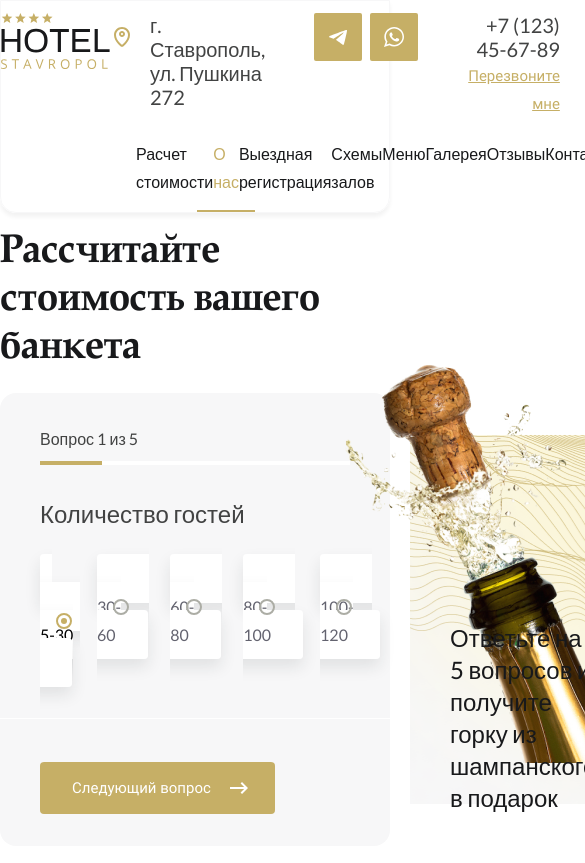
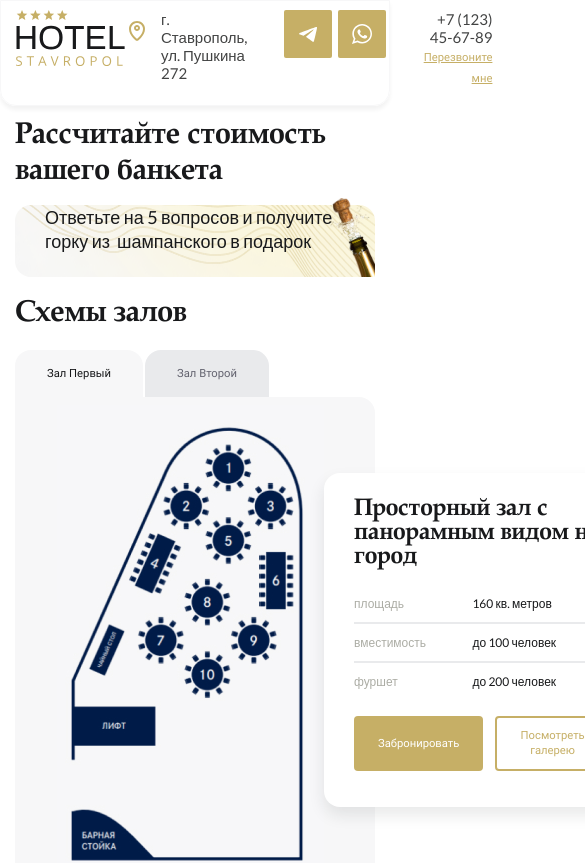
Before and after one commit to anvyden/hotel, a Vue app: page / in a window 390 px wide. Shown: the top 863 px of the page, 585 px wide, since content can reach past the window. Built offline with nearby package versions, Linux system fonts and the light colour scheme.

Commit message:
add logic for selected radio in quiz. Create pp from large-desktop to tablet resolution

```diff
--- a/src/components/BookingCard/BookingCard.vue
+++ b/src/components/BookingCard/BookingCard.vue
@@ -48,7 +48,7 @@ const emit = defineEmits(['openModal'])
 
   &__hall {
     &-options {
-      margin-bottom: rem(31);
+      margin-bottom: rem(32);
       list-style-type: none;
     }
 
--- a/src/components/Footer/Footer.vue
+++ b/src/components/Footer/Footer.vue
@@ -23,7 +23,7 @@ import { FOOTER_SOCIALS } from './constants'
               :key="name"
               :has-gray-fill="true"
               :has-rounded-borders="true"
-              :size="'small'"
+              :size="'large'"
             />
           </ul>
         </div>
--- a/src/components/Halls/Halls.vue
+++ b/src/components/Halls/Halls.vue
@@ -99,6 +99,10 @@ const findHall = ({ target }: MouseEvent) => {
     padding: rem(11) rem(56) rem(11) rem(231);
     background: $lightPlatinum;
     border-radius: 0px 16px 16px 16px;
+
+    @include large-tablet {
+      padding-left: rem(56);
+    }
   }
 }
 </style>
--- a/src/components/Modal/Modal.vue
+++ b/src/components/Modal/Modal.vue
@@ -142,9 +142,9 @@ const emit = defineEmits(['closeModal'])
       position: absolute;
       top: 16px;
       right: 16px;
-
       background: none;
       border: none;
+      cursor: pointer;
     }
   }
 }
--- a/src/components/Navigation/Navigation.vue
+++ b/src/components/Navigation/Navigation.vue
@@ -30,6 +30,14 @@ const activeLink = ref(
 
 .navigation {
   padding: 0 rem(135);
+
+  @include large-tablet {
+    padding: 0 rem(20);
+  }
+
+  @include tablet {
+    display: none;
+  }
 
   &__list {
     display: flex;
--- a/src/components/Quiz/Quiz.vue
+++ b/src/components/Quiz/Quiz.vue
@@ -5,7 +5,12 @@ import { ref } from 'vue'
 import { QUIZ_QUESTIONS } from './constants'
 
 const currentQuestion = ref(QUIZ_QUESTIONS[0])
+const selectedAnswer = ref(QUIZ_QUESTIONS[0].answers[0])
 const quizCompeleted = ref(false)
+
+const changeSelectedAnswer = (answers: string[], currentAnswer: string) => {
+  return answers.find((answer) => answer === currentAnswer) || selectedAnswer.value
+}
 </script>
 
 <template>
@@ -42,7 +47,8 @@ const quizCompeleted = ref(false)
                 <Radio
                   :name="currentQuestion.id"
                   :text="answer"
-                  :is-checked="currentQuestion.answers.indexOf(answer) === 0"
+                  :is-checked="answer === selectedAnswer"
+                  @selected="selectedAnswer = changeSelectedAnswer(currentQuestion.answers, $event)"
                 />
               </li>
             </ul>
@@ -63,7 +69,7 @@ const quizCompeleted = ref(false)
         </div>
       </div>
       <div class="quiz__additional-block">
-        <img class="quiz__additional-block-img" src="@/assets/img/bottle.png" />
+        <img class="quiz__additional-block-img" src="@/assets/img/bottle.png" alt="bottle" />
         <h4 class="quiz__additional-block-text">
           Ответьте на {{ QUIZ_QUESTIONS.length }} вопросов и получите горку из&nbsp; шампанского в
           подарок
@@ -105,6 +111,10 @@ const quizCompeleted = ref(false)
     border-radius: $mainBorderRadius;
     background: $lightPlatinum;
 
+    @include tablet {
+      display: none;
+    }
+
     &-content {
       padding: rem(32) rem(40);
     }
@@ -144,10 +154,18 @@ const quizCompeleted = ref(false)
         display: flex;
         gap: rem(17);
         list-style-type: none;
+
+        @include small-desktop {
+          flex-wrap: wrap;
+        }
+      }
+
+      &-answer {
+        display: flex;
       }
 
       &-text {
-        margin-bottom: rem(35);
+        margin-bottom: rem(23);
         color: $gray;
 
         @include font-h4;
@@ -156,7 +174,7 @@ const quizCompeleted = ref(false)
 
     &-controls {
       position: relative;
-      padding-top: rem(45);
+      padding-top: rem(33);
 
       &::before {
         content: '';
@@ -191,12 +209,14 @@ const quizCompeleted = ref(false)
     position: relative;
     width: 100%;
     max-width: rem(650);
+    border-radius: $mainBorderRadius;
     background: url('@/assets/img/quiz-background.png') no-repeat center;
 
     &-img {
       position: absolute;
-      top: -29px;
       right: 0;
+      bottom: 0;
+      max-height: 110%;
     }
 
     &-text {
--- a/src/components/Radio/Radio.vue
+++ b/src/components/Radio/Radio.vue
@@ -6,10 +6,12 @@ type Props = {
 }
 
 defineProps<Props>()
+
+const emit = defineEmits(['selected'])
 </script>
 
 <template>
-  <label class="radio">
+  <label class="radio" @click="emit('selected', text)" :class="{ 'radio--selected': isChecked }">
     <input class="radio__input" type="radio" :name="name" :checked="isChecked" />
     <span class="radio__text">{{ text }}</span>
   </label>
@@ -21,12 +23,22 @@ defineProps<Props>()
 
 .radio {
   position: relative;
-  padding: 15px 32px 15px 12px;
-  // border: 1px solid $secondaryColor;
+  padding: rem(12) rem(32) rem(12) rem(12);
   border-radius: $controlsBorderRadius;
   background: $white;
   box-shadow: $mainBoxShadow;
   cursor: pointer;
+
+  &--selected {
+    outline: 1px solid $secondaryColor;
+  }
+
+  @include desktop {
+    padding: rem(15) rem(24) rem(15) rem(8);
+  }
+
+  @include small-desktop {
+  }
 
   &__input {
     position: absolute;
--- a/src/components/Social/Social.vue
+++ b/src/components/Social/Social.vue
@@ -9,7 +9,7 @@ type Props = {
   icon: 'telegram' | 'whatsapp' | 'facebook' | 'vk'
   hasGrayFill?: boolean
   hasRoundedBorders?: boolean
-  size?: 'small'
+  size?: 'large'
 }
 
 const SOCIALS_ICONS = {
@@ -28,10 +28,10 @@ defineProps<Props>()
     :class="{
       'social--fill-gray': hasGrayFill,
       'social--rounded-borders': hasRoundedBorders,
-      'social--size-small': size === 'small'
+      'social--size-large': size === 'large'
     }"
   >
-    <a class="social__link" :href="link" rel="noopener">
+    <a class="social__link" :href="link" rel="noopener" target="_blank">
       <component :is="SOCIALS_ICONS[icon]" />
     </a>
   </li>
@@ -53,7 +53,7 @@ defineProps<Props>()
     border-radius: $mainBorderRadius;
   }
 
-  &--size-small {
+  &--size-large {
     width: 52px;
     height: 52px;
 
--- a/src/styles/_layouts.scss
+++ b/src/styles/_layouts.scss
@@ -1,7 +1,11 @@
-@import '@/styles/_vars.scss';
+// @import '@/styles/_vars.scss';
 @import '@/styles/_mixins.scss';
 
 .container {
   max-width: rem(1588);
   margin: 0 auto;
+
+  @include desktop {
+    padding: 0 rem(20);
+  }
 }
--- a/src/styles/_mixins.scss
+++ b/src/styles/_mixins.scss
@@ -1,37 +1,85 @@
+@mixin large-desktop {
+  @media (max-width: (1720px)) {
+    @content;
+  }
+}
+
+@mixin desktop {
+  @media (max-width: (1520px)) {
+    @content;
+  }
+}
+
+@mixin small-desktop {
+  @media (max-width: (1280px)) {
+    @content;
+  }
+}
+
+@mixin large-tablet {
+  @media (max-width: (1024px)) {
+    @content;
+  }
+}
+
+@mixin tablet {
+  @media (max-width: (768px)) {
+    @content;
+  }
+}
+
+@mixin small-tablet {
+  @media (max-width: (600px)) {
+    @content;
+  }
+}
+
+@mixin mobile {
+  @media (max-width: (480px)) {
+    @content;
+  }
+}
+
+@mixin small-mobile {
+  @media (max-width: (320px)) {
+    @content;
+  }
+}
+
 @mixin font-h2() {
   font-family: P052, Arial, sans-serif;
-  font-size: 40px;
+  font-size: rem(40);
   font-weight: 700;
-  line-height: 48px;
+  line-height: rem(48);
   color: $primaryColor;
 }
 
 @mixin font-h3() {
   font-family: P052, Arial, sans-serif;
-  font-size: 32px;
+  font-size: rem(32);
   font-weight: 700;
-  line-height: 32px;
+  line-height: rem(32);
   color: $primaryColor;
 }
 
 @mixin font-h4() {
-  font-size: 24px;
+  font-size: rem(24);
   font-weight: 400;
-  line-height: 32px;
+  line-height: rem(32);
 }
 
 @mixin font-roboto() {
   font-family: Roboto, Arial, sans-serif;
-  font-size: 15px;
+  font-size: rem(15);
   font-weight: 400;
-  line-height: 20px;
+  line-height: rem(20);
   color: $secondaryColor;
 }
 
 @mixin font-contacts() {
-  font-size: 20px;
+  font-size: rem(20);
   font-weight: 400;
-  line-height: 24px;
+  line-height: rem(24);
   color: $gray;
 }
 
--- a/src/styles/_settings.scss
+++ b/src/styles/_settings.scss
@@ -13,7 +13,15 @@ body {
   font-size: $mainFontSize;
   font-weight: 400;
   color: $primaryColor;
-  line-height: 28px;
+  line-height: rem(28);
+
+  @include desktop {
+    font-size: 14px;
+  }
+
+  @include small-desktop {
+    font-size: 12px;
+  }
 }
 
 #root {
```
